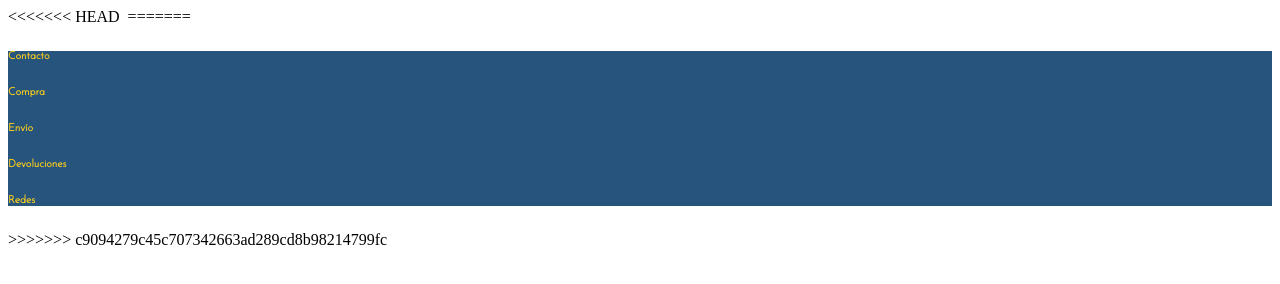
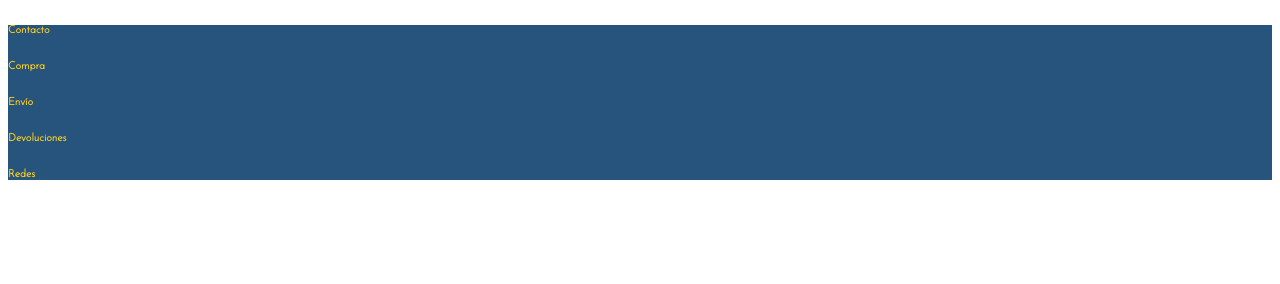
Before and after one commit to MaxPowerReforged/tienda-camisetas, a plain HTML site: page index.html in a window 1280 px wide. Drawn offline with Linux system fonts and the light colour scheme.

Commit message:
conflicto en index.html solucionado

```diff
--- a/index.html
+++ b/index.html
@@ -8,9 +8,6 @@
 
 </head>
 <body>
-<<<<<<< HEAD
-    <img src="" alt="">
-=======
 
 
   <footer style="font-family: 'Josefin Sans', sans-serif; height:auto; background-color: #26547C; color: #F9CC1D; flex-direction: row;
@@ -25,7 +22,6 @@
     </footer>
 
 
->>>>>>> c9094279c45c707342663ad289cd8b98214799fc
 </body>
 
 </html>
```
